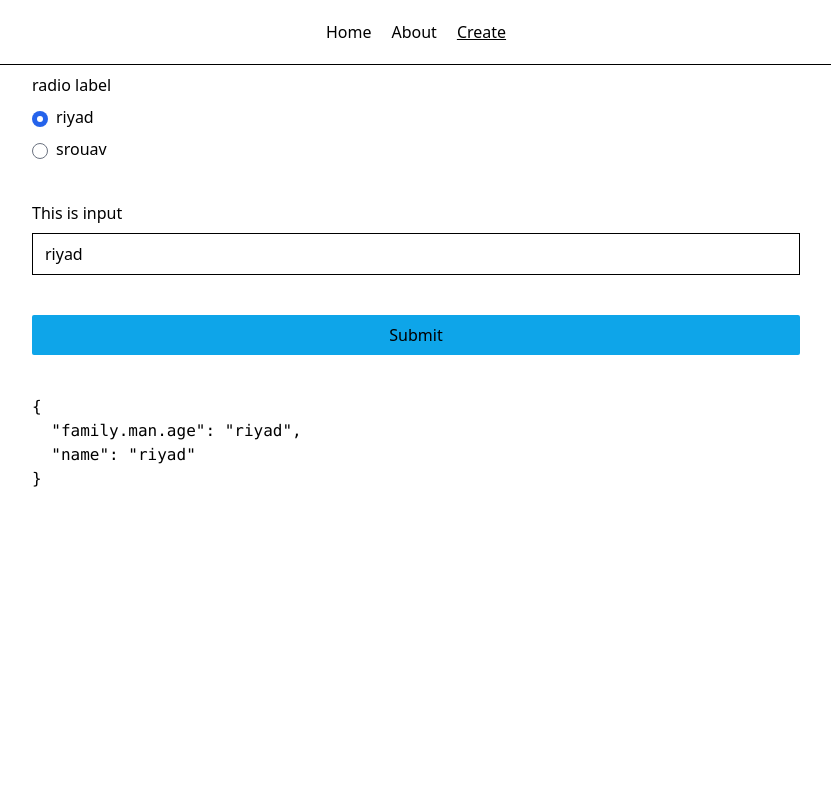
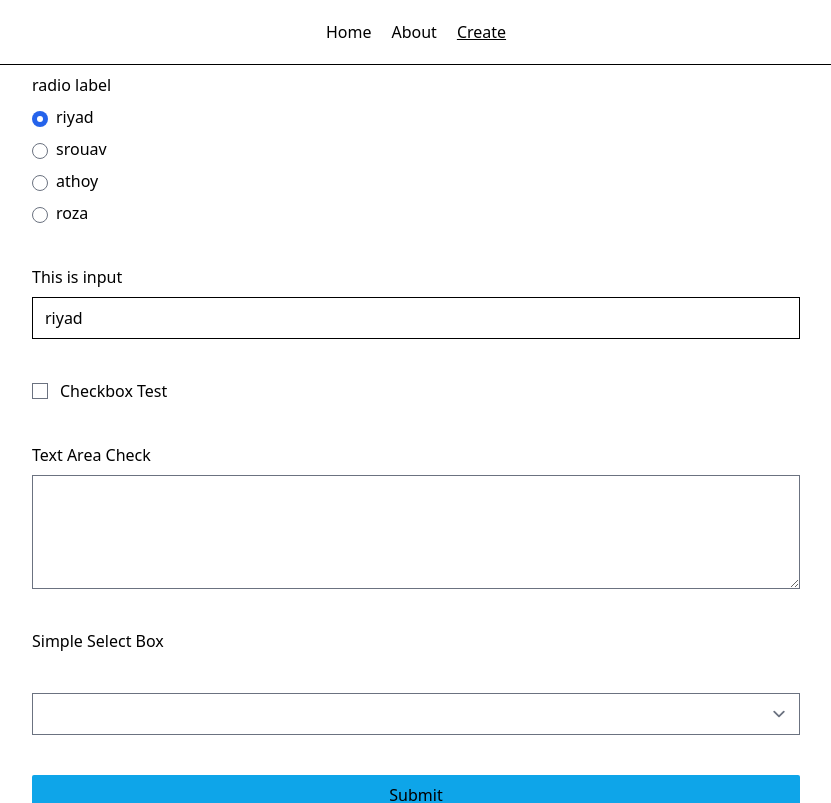
Before and after one commit to nurRiyad/form-builder, a Vue app: page /create in a window 1280 px wide. Shown: the top 803 px of the page, without its empty margins (224-1055 px from the left). Built offline with nearby package versions, Linux system fonts and the light colour scheme.

Commit message:
Add base elements
Signed-off-by: nurRiyad <asadnurriyad@gmail.com>

```diff
--- a/src/components/base/CheckBox.vue
+++ b/src/components/base/CheckBox.vue
@@ -1,7 +1,35 @@
-<script lang="ts" setup></script>
+<script lang="ts" setup>
+import type { CheckBox } from '@/types/schema'
+import { onUnmounted, ref, watch } from 'vue'
+import lodash from 'lodash'
+
+const props = defineProps<{
+  element: CheckBox
+  initialValue: any
+  setValue: (path: string, val: any) => void
+  deleteValue: (key: string) => void
+}>()
+
+const init = lodash.get(props.initialValue, props.element.schema)
+const checked = ref(init)
+
+watch(
+  checked,
+  (n) => {
+    console.log(n)
+    props.setValue(props.element.schema, n)
+  },
+  { immediate: true }
+)
+
+onUnmounted(() => {
+  props.deleteValue(props.element.schema)
+})
+</script>
 
 <template>
-  <div>
-    <h1>CheckBox</h1>
+  <div class="flex items-center space-x-3">
+    <input type="checkbox" :id="element.label" :name="element.label" v-model="checked" />
+    <label :for="element.label">{{ element.label }}</label>
   </div>
 </template>
--- a/src/components/base/TheInput.vue
+++ b/src/components/base/InputText.vue
@@ -1,10 +1,10 @@
 <script lang="ts" setup>
-import type { Input } from '@/types/schema'
+import type { InputText } from '@/types/schema'
 import { onUnmounted, ref, watch } from 'vue'
 import lodash from 'lodash'
 
 const props = defineProps<{
-  element: Input
+  element: InputText
   initialValue: any
   func?: any
   setValue: (path: string, val: any) => void
--- a/src/components/base/SelectMultiple.vue
+++ /dev/null
@@ -1,7 +0,0 @@
-<script lang="ts" setup></script>
-
-<template>
-  <div>
-    <h1>Multiselect</h1>
-  </div>
-</template>
--- a/src/components/base/SelectSingle.vue
+++ b/src/components/base/SelectSingle.vue
@@ -1,15 +1,35 @@
 <script lang="ts" setup>
 import type { Select } from '@/types/schema'
+import { onUnmounted, ref, watch } from 'vue'
+import lodash from 'lodash'
 
-defineProps<{
+const props = defineProps<{
   element: Select
+  initialValue: any
+  func?: any
+  setValue: (path: string, val: any) => void
+  deleteValue: (key: string) => void
 }>()
+
+const init = lodash.get(props.initialValue, props.element.schema)
+const value = ref(init)
+
+watch(
+  value,
+  (n) => {
+    props.setValue(props.element.schema, n)
+  },
+  { immediate: true }
+)
+
+onUnmounted(() => {
+  props.deleteValue(props.element.schema)
+})
 </script>
 
 <template>
   <label :for="element.label">{{ element.label }}</label>
-
-  <select :name="element.label" :id="element.label">
+  <select :name="element.label" :id="element.label" v-model="value">
     <option v-for="val in element.options" :key="String(val)" :value="val">{{ val }}</option>
   </select>
 </template>
--- a/src/components/base/TextArea.vue
+++ b/src/components/base/TextArea.vue
@@ -1,13 +1,41 @@
 <script lang="ts" setup>
 import type { TextArea } from '@/types/schema'
-import { ref } from 'vue'
+import { onUnmounted, ref, watch } from 'vue'
+import lodash from 'lodash'
 
-defineProps<{ element: TextArea }>()
+const props = defineProps<{
+  element: TextArea
+  initialValue: any
+  func?: any
+  setValue: (path: string, val: any) => void
+  deleteValue: (key: string) => void
+}>()
 
-const value = ref('')
+const init = lodash.get(props.initialValue, props.element.schema)
+const value = ref(init)
+
+watch(
+  value,
+  (n) => {
+    props.setValue(props.element.schema, n)
+  },
+  { immediate: true }
+)
+
+onUnmounted(() => {
+  props.deleteValue(props.element.schema)
+})
 </script>
 
 <template>
-  <label :for="element.label">{{ element.label }}</label>
-  <textarea :id="element.label" :name="element.label" rows="4" cols="50" v-model="value"></textarea>
+  <div class="flex flex-col space-y-2">
+    <label :for="element.label">{{ element.label }}</label>
+    <textarea
+      :id="element.label"
+      :name="element.label"
+      rows="4"
+      cols="50"
+      v-model="value"
+    ></textarea>
+  </div>
 </template>
--- a/src/components/base/TheRadio.vue
+++ b/src/components/base/TheRadio.vue
@@ -1,12 +1,13 @@
 <script lang="ts" setup>
 import type { Radio } from '@/types/schema'
-import { ref, watch } from 'vue'
+import { onUnmounted, ref, watch } from 'vue'
 import lodash from 'lodash'
 
 const props = defineProps<{
   element: Radio
   initialValue: any
   setValue: (path: string, val: any) => void
+  deleteValue: (key: string) => void
 }>()
 
 const init = lodash.get(props.initialValue, props.element.schema)
@@ -19,6 +20,10 @@ watch(
   },
   { immediate: true }
 )
+
+onUnmounted(() => {
+  props.deleteValue(props.element.schema)
+})
 </script>
 
 <template>
--- a/src/components/derived/SingleStep.vue
+++ b/src/components/derived/SingleStep.vue
@@ -1,11 +1,12 @@
 <script lang="ts" setup>
 import type { SingleStepForm } from '@/types/schema'
-import TheInput from '../base/TheInput.vue'
+import InputText from '../base/InputText.vue'
 import SelectSingle from '../base/SelectSingle.vue'
 import TheRadio from '../base/TheRadio.vue'
 import TextArea from '../base/TextArea.vue'
 import { ref, unref } from 'vue'
 import lodash from 'lodash'
+import CheckBox from '../base/CheckBox.vue'
 
 const props = defineProps<{
   ui: SingleStepForm
@@ -64,8 +65,8 @@ fetchData()
   </div>
   <div v-else class="flex flex-col max-w-3xl mx-auto space-y-10">
     <template v-for="el in ui.elements" :key="el.label">
-      <TheInput
-        v-if="el.type === 'input' && (el.if ? fn[el.if].value : true)"
+      <InputText
+        v-if="el.type === 'input-text' && (el.if ? fn[el.if].value : true)"
         :element="el"
         :set-value="setValue"
         :delete-value="deleteValue"
@@ -73,18 +74,32 @@ fetchData()
         :func="fn"
       />
       <SelectSingle
-        v-else-if="el.type === 'select' && (el.if ? fn[el.if].value : true)"
+        v-else-if="el.type === 'simple-select' && (el.if ? fn[el.if].value : true)"
         :element="el"
+        :set-value="setValue"
+        :delete-value="deleteValue"
+        :initial-value="initialValue"
       />
       <TheRadio
         v-else-if="el.type === 'radio' && (el.if ? fn[el.if].value : true)"
         :element="el"
         :set-value="setValue"
+        :delete-value="deleteValue"
+        :initial-value="initialValue"
+      />
+      <CheckBox
+        v-else-if="el.type === 'check-box' && (el.if ? fn[el.if].value : true)"
+        :element="el"
+        :set-value="setValue"
+        :delete-value="deleteValue"
         :initial-value="initialValue"
       />
       <TextArea
         v-else-if="el.type === 'textarea' && (el.if ? fn[el.if].value : true)"
         :element="el"
+        :set-value="setValue"
+        :delete-value="deleteValue"
+        :initial-value="initialValue"
       />
     </template>
     <button
--- a/src/form/Sample1.ts
+++ b/src/form/Sample1.ts
@@ -9,13 +9,29 @@ export const ui: FormType = {
       type: 'radio',
       label: 'radio label',
       schema: 'family.man.age',
-      options: ['riyad', 'srouav']
+      options: ['riyad', 'srouav', 'athoy', 'roza']
     },
     {
-      type: 'input',
+      type: 'input-text',
       label: 'This is input',
       schema: 'name',
       if: 'showInput'
+    },
+    {
+      type: 'check-box',
+      label: 'Checkbox Test',
+      schema: 'ch.a.b.c'
+    },
+    {
+      type: 'textarea',
+      label: 'Text Area Check',
+      schema: 'text.a.f'
+    },
+    {
+      type: 'simple-select',
+      label: 'Simple Select Box',
+      schema: 'select.a.ff.ss',
+      options: ['apple', 'guava']
     }
   ]
 }
--- a/src/types/schema.ts
+++ b/src/types/schema.ts
@@ -20,8 +20,8 @@ interface BaseCommon {
   disable?: boolean
 }
 
-export interface Input extends BaseCommon {
-  type: 'input'
+export interface InputText extends BaseCommon {
+  type: 'input-text'
   computed?: {
     val: string
     func: string
@@ -37,11 +37,15 @@ export interface Radio extends BaseCommon {
   options: Array<string>
 }
 
+export interface CheckBox extends BaseCommon {
+  type: 'check-box'
+}
+
 export interface Select extends BaseCommon {
-  type: 'select'
+  type: 'simple-select'
   options: Array<string | boolean | number>
 }
 
-export type BaseElement = Input | Select | TextArea | Radio
+export type BaseElement = InputText | Select | TextArea | Radio | CheckBox
 
 export type FormType = SingleStepForm | MultiStepForm
```
Also changed, not shown: 1 other file (tests, documents, lock files or other folders).
